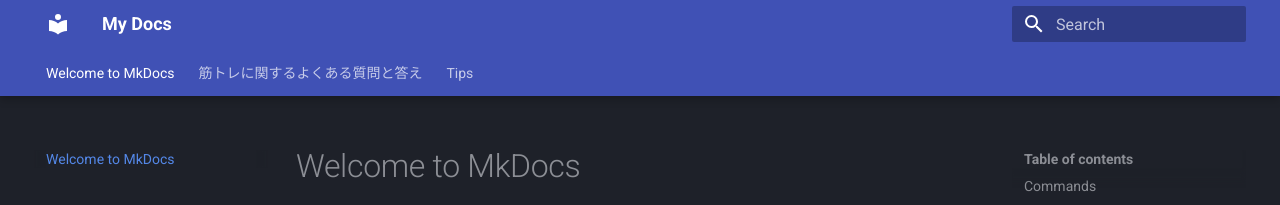
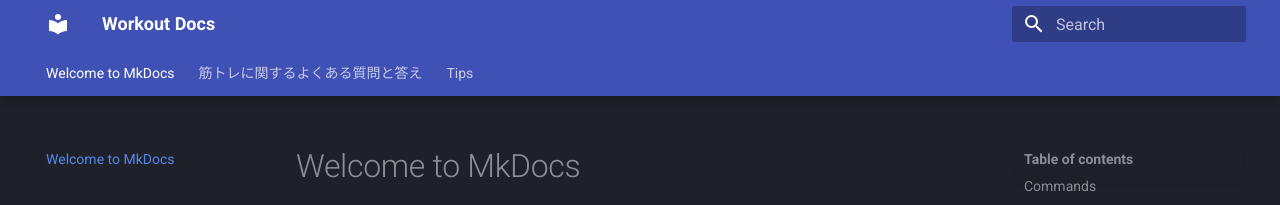
Before and after one commit to OpenJNY/mkdocs-workout, an MkDocs documentation site: the page built from docs/index.md, in a window 1280 px wide. Shown: the top 205 px of the page. Built offline with MkDocs 1.6.1 and Material for MkDocs 9.7.7, drawn with Linux system fonts in a browser that asks for light colours.

Commit message:
Change site_name

```diff
--- a/mkdocs.yml
+++ b/mkdocs.yml
@@ -1,4 +1,4 @@
-site_name: My Docs
+site_name: Workout Docs
 theme:
   name: material
   palette:
```
